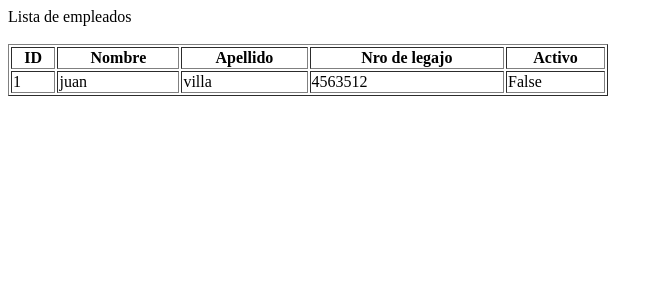
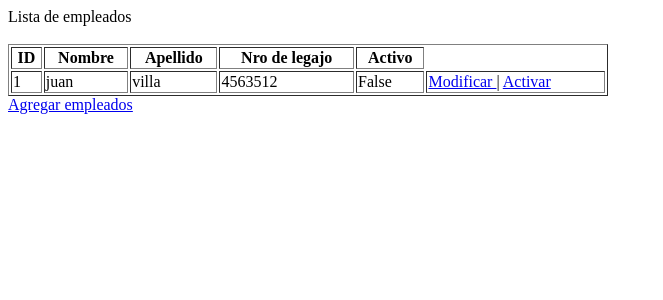
Before and after one commit to TinchoARS/BibliotecaWebApp, a Django app: page /biblioteca/empleados/listado/ in a window 1280 px wide. Shown: the top 300 px of the page, without its empty margins (0-663 px from the left). Run offline with Django 4.2, Linux system fonts and the light colour scheme; data comes from the database, SQL or seed files in the repository; both versions use the stored data as it was after the commit.

Commit message:
linkear las funcionalidades al modulo empleado

```diff
--- a/biblioteca/templates/biblioteca/actualizar_empleado.html
+++ b/biblioteca/templates/biblioteca/actualizar_empleado.html
@@ -13,6 +13,9 @@
         apellido:<input type="text" name='apellido' value="{{empleado.apellido}}">
         numero_legajo:<input type="text" name="numero_legajo" value="{{empleado.numero_legajo}}">
         <input type="submit" value="Actualizar">
-    </form>
+    </form><br>
+    <a href="{% url 'listado_empleados' %}">
+        Ir al listado empleado
+    </a>
 </body>
 </html>
--- a/biblioteca/templates/biblioteca/listado_empleados.html
+++ b/biblioteca/templates/biblioteca/listado_empleados.html
@@ -30,12 +30,30 @@
                         <td>{{ empleado.apellido }}</td>
                         <td>{{ empleado.numero_legajo }}</td>
                         <td>{{ empleado.activo }}</td>
+                        <td>
+                            <a href="{% url 'actualizar_empleado' empleado.id %}">
+                                Modificar
+                            </a>
+                            |
+                            {% if empleado.activo %}
+                                <a href="{% url 'desactivar_empleado' empleado.id %}">
+                                    Desactivar
+                                </a>
+                            {% else %}
+                                <a href="{% url 'activar_empleado' empleado.id %}">
+                                    Activar
+                                </a>
+                            {% endif %}
 
+                        </td>
                     </tr>
 
                 {% endfor %}
 
             </table>
+    <a href="{% url 'registrar_empleadox' %}">
+        Agregar empleados
+    </a>
     </body>
 
 </html>
--- a/biblioteca/views.py
+++ b/biblioteca/views.py
@@ -2,17 +2,29 @@ from django.shortcuts import render, get_object_or_404, redirect
 from biblioteca.models import Empleado, Autor
 
 # Create your views here.
+def nuevo_empleado(request):
+    if request.POST:
+        nombre_empleado = request.POST["nombre"]
+        apellido_empleado = request.POST["apellido"]
+        numero_legajo = request.POST["numero_legajo"]
+
+        Empleado.objects.create(
+        nombre=nombre_empleado,
+        apellido=apellido_empleado,
+        numero_legajo=numero_legajo
+        )
+        return redirect("listado_empleados")
+    return render(request, "biblioteca/nuevo_empleado.html")
+
 def desactivar_empleado(request, id):
     empleado = get_object_or_404(Empleado, id=id)
 
     if empleado.activo:
         empleado.activo = False
         empleado.save()
-        mensaje = "Empleado desactivado correctamente"
-    else:
-        mensaje = "Empleado ya esta desactivado"
 
-    return render(request, 'desactivar_empleado.html',{'mensaje':mensaje})
+
+    return redirect("listado_empleados")
 
 def activar_empleado(request, id):
     empleado = get_object_or_404(Empleado, id=id)
@@ -20,11 +32,8 @@ def activar_empleado(request, id):
     if not empleado.activo:
         empleado.activo = True
         empleado.save()
-        mensaje = "Empleado activado correctamente."
-    else:
-        mensaje = "Empleado ya está activo."
 
-    return render(request, 'mensaje_activacion.html', {'mensaje': mensaje})
+    return redirect("listado_empleados")
 
 def registrar_empleado(request):
     if request.POST:
```
Also changed, not shown: biblioteca/templates/biblioteca/nuevos_empleados.html (+5 -2 lines), db.sqlite3.
